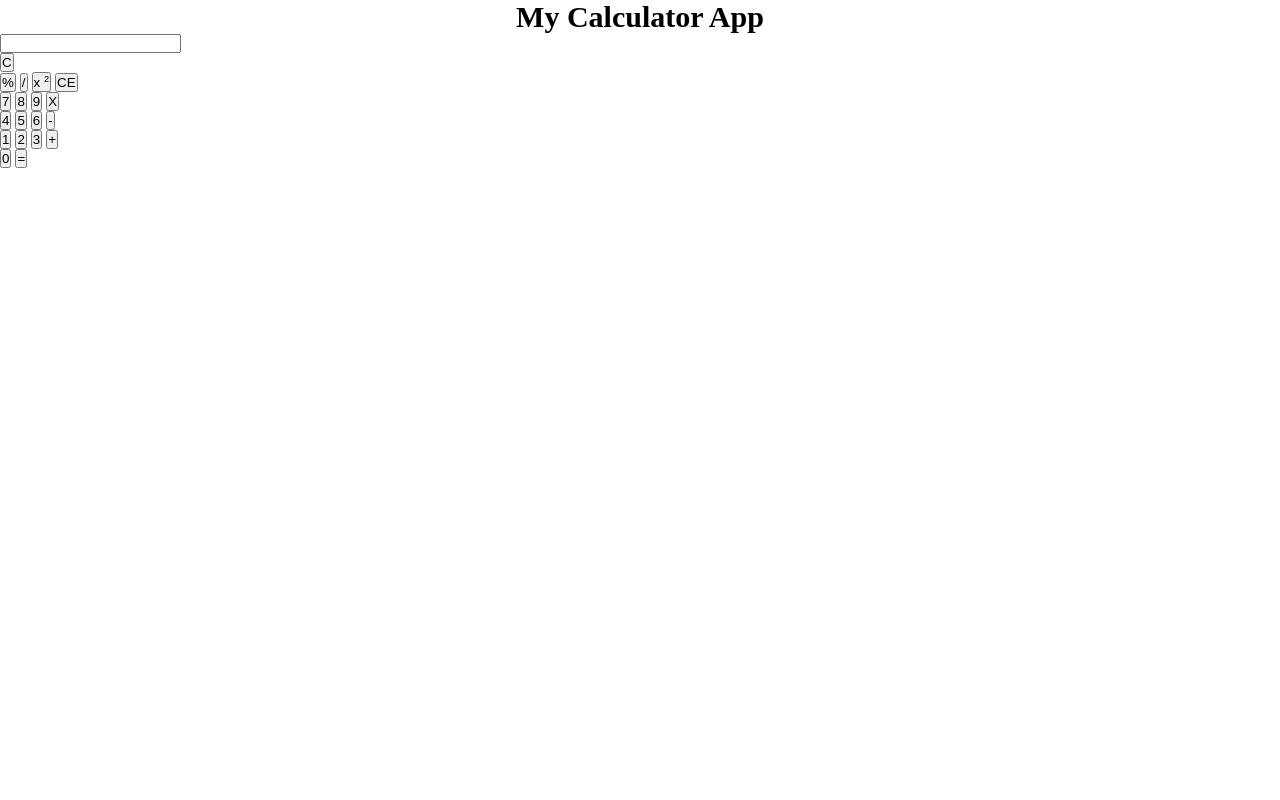
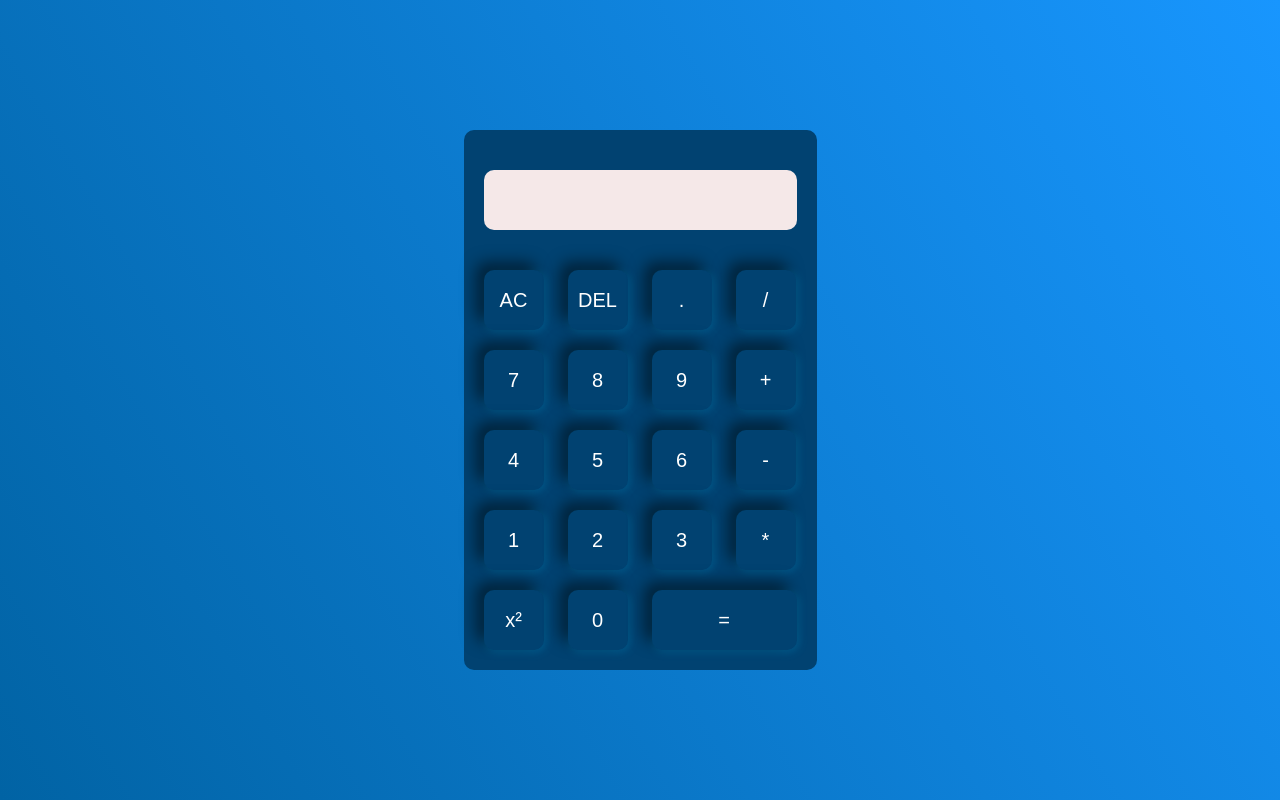
Before and after one commit to FarazShasm981/simple-calculator, a plain HTML site: page index.html in a window 1280 px wide. Drawn offline with Linux system fonts and the light colour scheme.

Commit message:
simple functional calculator

```diff
--- a/index.html
+++ b/index.html
@@ -3,54 +3,53 @@
   <head>
     <meta charset="UTF-8" />
     <meta name="viewport" content="width=device-width, initial-scale=1.0" />
-    <title>Calculator App</title>
     <link rel="stylesheet" href="style.css" />
+    <title>Calculator</title>
   </head>
+
   <body>
-    <h1 style="font-size: 30px; text-align: center">My Calculator App</h1>
-    <div class="main">
+    <div class="main-container">
+      <div class="container">
+        <div class="calculator">
+          <form>
+            <div class="show">
+              <input type="text" name="display" id="display" />
+            </div>
+
             <div>
-        <input id="resultValue" class="result" type="text" />
+              <input type="button" value="AC" onclick="clearall()" />
+              <input type="button" value="DEL" onclick="delchar()" />
+              <input type="button" value="." onclick="getvalue('.')"/>
+              <input type="button" value="/" onclick="getvalue('/')"/>
             </div>
             <div>
-        <button onclick="clrAll()" class="clearBtn">C</button>
+              <input type="button" value="7" onclick="getvalue(7)" />
+              <input type="button" value="8" onclick="getvalue(8)"/>
+              <input type="button" value="9" onclick="getvalue(9)"/>
+              <input type="button" value="+" onclick="getvalue('+')"/>
             </div>
             <div>
-        <button onclick="getValue('%')" class="btn">%</button>
-        <button onclick="getValue('/')" class="btn">/</button>
-        <button onclick="square()" class="btn">
-          x
-          <small>
-            <sup>2</sup>
-          </small>
-        </button>
-        <button onclick="deleteChar()" class="btn">CE</button>
+              <input type="button" value="4" onclick="getvalue(4)"/>
+              <input type="button" value="5" onclick="getvalue(5)" />
+              <input type="button" value="6" onclick="getvalue(6)"/>
+              <input type="button" value="-" onclick="getvalue('-')"/>
             </div>
             <div>
-        <button onclick="getValue(7)" class="btn">7</button>
-        <button onclick="getValue(8)" class="btn">8</button>
-        <button onclick="getValue(9)" class="btn">9</button>
-        <button onclick="getValue('*')" onclick="getValue()" class="btn">
-          X
-        </button>
+              <input type="button" value="1" onclick="getvalue(1)"/>
+              <input type="button" value="2" onclick="getvalue(2)"/>
+              <input type="button" value="3" onclick="getvalue(3)"/>
+              <input type="button" value="*" onclick="getvalue('*')"/>
             </div>
             <div>
-        <button onclick="getValue(4)" class="btn">4</button>
-        <button onclick="getValue(5)" class="btn">5</button>
-        <button onclick="getValue(6)" class="btn">6</button>
-        <button onclick="getValue('-')" class="btn">-</button>
+              <input type="button" value="x²" onclick="square()" />
+              <input type="button" value="0" onclick="getvalue(0)"/>
+              <input type="button" value="=" class="equal" onclick="isequal()" />
             </div>
-      <div>
-        <button onclick="getValue(1)" class="btn">1</button>
-        <button onclick="getValue(2)" class="btn">2</button>
-        <button onclick="getValue(3)" class="btn">3</button>
-        <button onclick="getValue('+')" class="btn">+</button>
-      </div>
-      <div>
-        <button onclick="getValue(0)" class="halfBtn">0</button>
-        <button onclick="equal()" class="halfBtn">=</button>
+          </form>
         </div>
       </div>
+    </div>
+
+    <script src="script.js"></script>
   </body>
-  <script src="app.js"></script>
 </html>
```
Also changed, not shown: index2.html (deleted, +0 -55 lines), 1 other file. Lines whose indentation alone changed are shown as unchanged.
